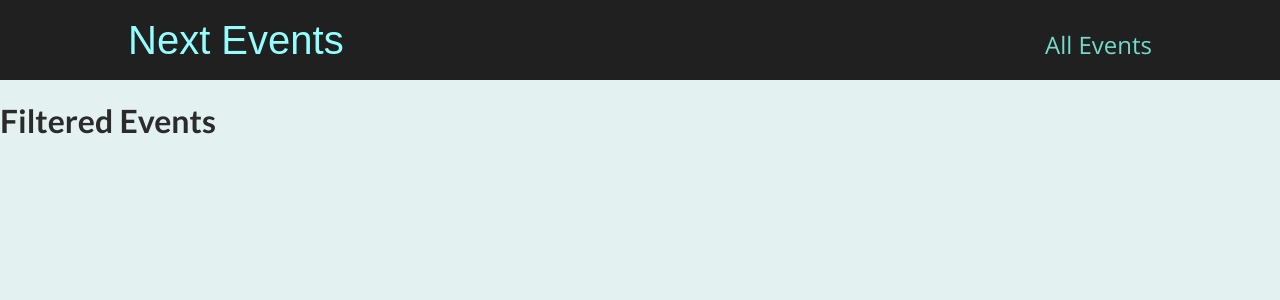
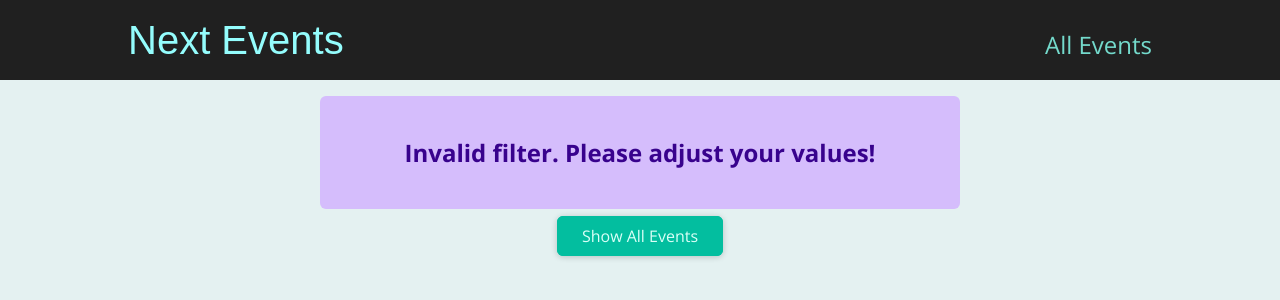
Before and after one commit to pRob3/next-events-app, a Next.js app: page /events in a window 1280 px wide. Shown: the top 300 px of the page. Built offline with nearby package versions, Linux system fonts and the light colour scheme.

Commit message:
Slug page and error handling

```diff
--- a/components/events/event-item.js
+++ b/components/events/event-item.js
@@ -1,5 +1,5 @@
 import classes from './event-item.module.css';
-import Button from './ui/button';
+import Button from '../ui/button';
 
 import DateIcon from '../icons/date-icon';
 import AdressIcon from '../icons/address-icon';
--- /dev/null
+++ b/components/events/results-title.js
@@ -0,0 +1,20 @@
+import Button from '../ui/button';
+import classes from './results-title.module.css';
+
+function ResultsTitle(props) {
+  const { date } = props;
+
+  const humanReadableDate = new Date(date).toLocaleDateString('en-US', {
+    month: 'long',
+    year: 'numeric',
+  });
+
+  return (
+    <section className={classes.title}>
+      <h1>Events in {humanReadableDate}</h1>
+      <Button link='/events'>Show all events</Button>
+    </section>
+  );
+}
+
+export default ResultsTitle;
--- /dev/null
+++ b/components/events/results-title.module.css
@@ -0,0 +1,6 @@
+.title {
+  margin: 2rem auto;
+  width: 90%;
+  max-width: 40rem;
+  text-align: center;
+}
--- /dev/null
+++ b/components/ui/error-alert.js
@@ -0,0 +1,7 @@
+import classes from './error-alert.module.css';
+
+function ErrorAlert(props) {
+  return <div className={classes.alert}>{props.children}</div>;
+}
+
+export default ErrorAlert;
--- /dev/null
+++ b/components/ui/error-alert.module.css
@@ -0,0 +1,12 @@
+.alert {
+  margin: 1rem auto;
+  padding: 1rem 2rem;
+  width: 90%;
+  max-width: 40rem;
+  background-color: #d5bdfc;
+  color: #38028d;
+  font-weight: bold;
+  font-size: 1.5rem;
+  text-align: center;
+  border-radius: 6px;
+}
--- a/pages/events/[...slug].js
+++ b/pages/events/[...slug].js
@@ -1,7 +1,67 @@
+import { useRouter } from 'next/router';
+import { getFilteredEvents } from '../../dummy-data';
+import EventList from '../../components/events/event-list';
+import ResultsTitle from '../../components/events/results-title';
+import { Fragment } from 'react';
+import Button from '../../components/ui/button';
+import ErrorAlert from '../../components/ui/error-alert';
+
 function FilteredEventsPage() {
+  const router = useRouter();
+  const filterData = router.query.slug;
+
+  // console.log(filterData);
+
+  if (!filterData) {
+    return <p className='center'>Loading...</p>;
+  }
+
+  const filteredYear = filterData[0];
+  const filteredMonth = filterData[1];
+
+  const numYear = +filteredYear;
+  const numMonth = +filteredMonth;
+
+  if (
+    isNaN(numYear) ||
+    isNaN(numMonth) ||
+    numYear > 2069 ||
+    numYear < 2021 ||
+    numMonth < 1 ||
+    numMonth > 12
+  ) {
+    return (
+      <Fragment>
+        <ErrorAlert>
+          <p>Invalid filter. Please adjust your values!</p>
+        </ErrorAlert>
+        <div className='center'>
+          <Button link='/events'>Show All Events</Button>
+        </div>
+      </Fragment>
+    );
+  }
+
+  const filteredEvents = getFilteredEvents({ year: numYear, month: numMonth });
+
+  if (!filteredEvents || filteredEvents.length === 0) {
+    return (
+      <Fragment>
+        <ErrorAlert>
+          <p>No events found for the chosen filter!</p>
+        </ErrorAlert>
+        <div className='center'>
+          <Button link='/events'>Show All Events</Button>
+        </div>
+      </Fragment>
+    );
+  }
+
+  const date = new Date(numYear, numMonth - 1);
   return (
     <div>
-      <h1>Filtered Events</h1>
+      <ResultsTitle date={date} />
+      <EventList items={filteredEvents} />
     </div>
   );
 }
--- a/pages/index.js
+++ b/pages/index.js
@@ -1,6 +1,5 @@
 import { getFeaturedEvents } from '../dummy-data';
 import EventList from '../components/events/event-list';
-import EventsSearch from '../components/events/events-search';
 import { Fragment } from 'react';
 
 function HomePage() {
@@ -8,7 +7,6 @@ function HomePage() {
 
   return (
     <Fragment>
-      <EventsSearch />
       <EventList items={featuredEvents} />
     </Fragment>
   );
```
Also changed, not shown: components/events/events-search.js (+18 -4 lines), pages/events/[eventId].js (+6 -1 lines), pages/events/index.js (+13 -2 lines), components/ui/button.js (renamed from components/events/ui/button.js), components/ui/button.module.css (renamed from components/events/ui/button.module.css).
